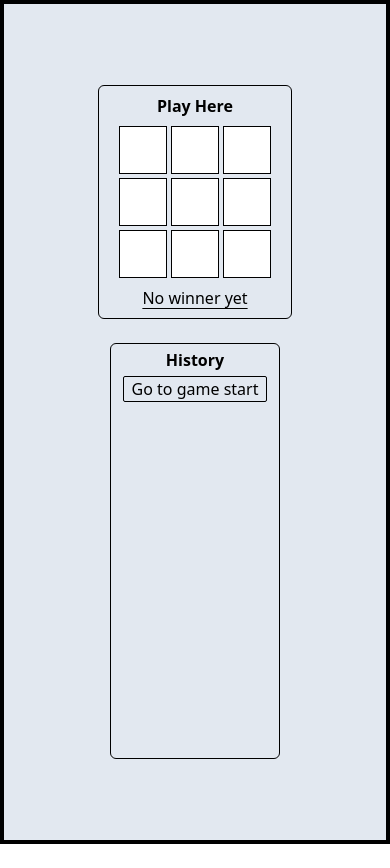
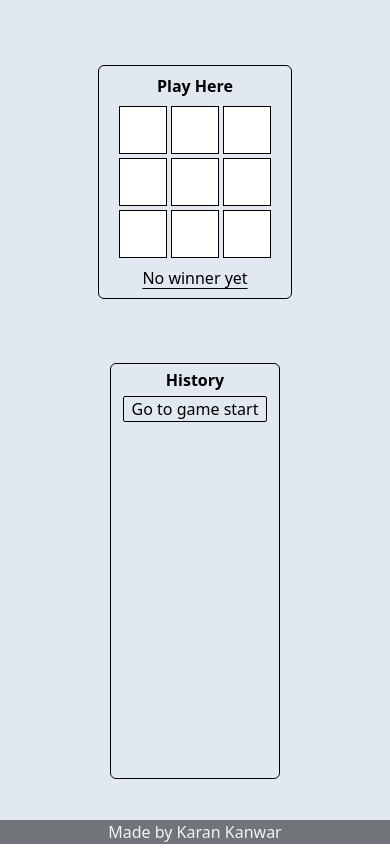
Before and after one commit to binge-coder/TicTacToe, a React (Vite) app: page / in a window 390 px wide. Before the commit the page ends 844 px from the top, so only its background shows below. Built offline with nearby package versions, Linux system fonts and the light colour scheme.

Commit message:
added footer , added more responsivness

```diff
--- a/src/App.jsx
+++ b/src/App.jsx
@@ -1,4 +1,5 @@
 import { useState, useEffect } from 'react';
+import Footer from './components/Footer';
 
 function Square({ value, onSquareClick }) {
   return (
@@ -152,17 +153,19 @@ export default function Game() {
   });
 
   return (
-    // <div className='flex flex-row border border-green-500 h-screen w-screen justify-center'>
-    <div className="game flex flex-col border-4 border-black h-screen w-screen justify-center items-center gap-6 bg-slate-200 md:flex-row ">
-      <div className="game-board border rounded-md border-black w-50 ">
+    <>
+    <div className="game flex flex-col w-screen h-screen justify-evenly items-center gap-6 bg-slate-200 md:flex-row ">
+      <div className="game-board border rounded-md border-black w-50 mt-6">
         <Board xIsNext={xIsNext} squares={currentSquares} onPlay={handlePlay} />
       </div>
-      <div className="game-info border rounded-md border-black h-100 pt-1 px-2">
+      <div className="game-info border rounded-md border-black h-100 pt-1 px-2 mb-6">
         <p className='font-bold text-center'>History</p>
         <ol>{moves}</ol>
       </div>
     </div>
-    // </div>
+    <Footer></Footer>
+    </>
+
   );
 }
 
--- /dev/null
+++ b/src/components/Footer.jsx
@@ -0,0 +1,9 @@
+import React from 'react'
+
+const Footer = () => {
+  return (
+    <div className='sticky inset-x-0 bottom-0 bg-black opacity-50 text-white text-center'>Made by Karan Kanwar</div>
+  )
+}
+
+export default Footer
```
